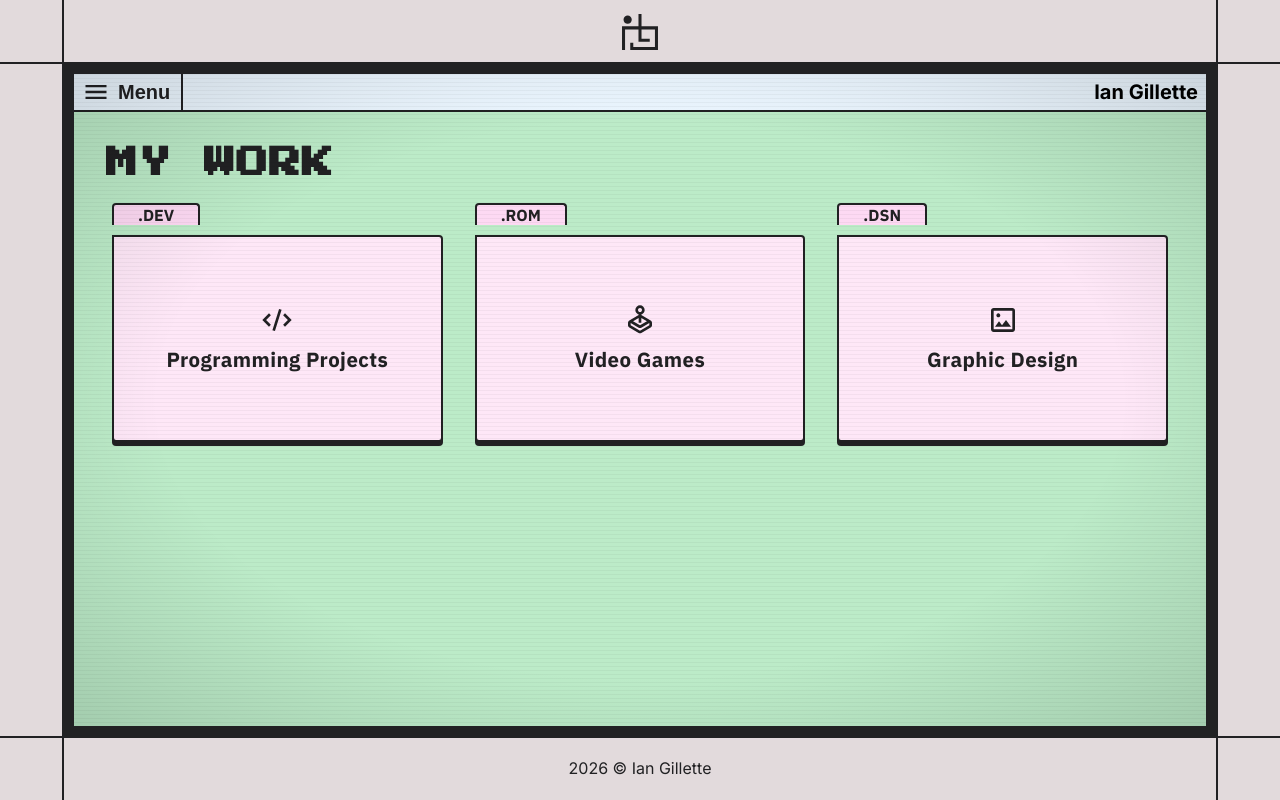
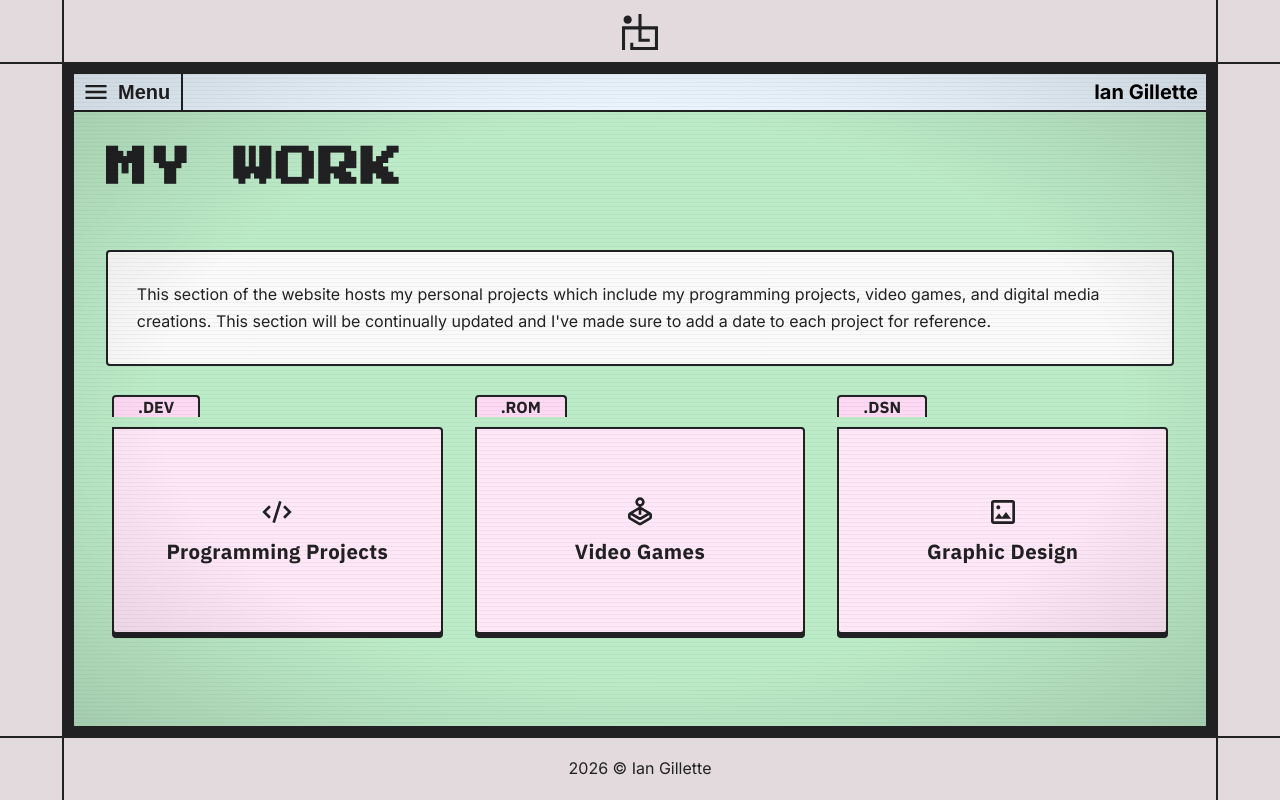
Before and after one commit to MelonEncoder/personal-website, a SvelteKit app: page /work in a window 1280 px wide. Built offline with nearby package versions, Linux system fonts and the light colour scheme.

Commit message:
v0.3 - finalized technical writing content and added components

```diff
--- a/package.json
+++ b/package.json
@@ -1,7 +1,7 @@
 {
 	"name": "personal-website",
 	"private": true,
-	"version": "0.2.1",
+	"version": "0.3.0",
 	"type": "module",
 	"scripts": {
 		"dev": "vite dev",
--- a/src/lib/components/TextButton.svelte
+++ b/src/lib/components/TextButton.svelte
@@ -54,4 +54,10 @@
 		transform: translateY(0);
 		box-shadow: 0 0 0 0 var(--accent);
 	}
+
+	@media (max-width: 760px) {
+		.textButton {
+			width: 100%;
+		}
+	}
 </style>
--- a/src/routes/(app)/+layout.svelte
+++ b/src/routes/(app)/+layout.svelte
@@ -374,8 +374,7 @@
 		display: flex;
 		align-items: center;
 		gap: 0.45rem;
-		padding: 0.4rem 0;
-		padding-left: 0.5rem;
+		padding: 0.5rem 0 0.5rem 0.5rem;
 	}
 
 	.treeIcon {
--- a/src/routes/(app)/+page.svelte
+++ b/src/routes/(app)/+page.svelte
@@ -69,7 +69,7 @@
 		<header class="heroHeader">
 			<img class="monogram" src={monogram} alt="Ian logo" />
 			<div class="headerText">
-				<p class="label">Portfolio Bootloader | v0.2</p>
+				<p class="label">PORTFOLIO BOOTLOADER v0.3</p>
 				<h1 class="title">
 					IAN GILLETTE
 					<span class="cursor" aria-hidden="true">_</span>
@@ -137,6 +137,8 @@
 		border: 2px solid var(--black);
 		border-radius: var(--radius-sm);
 		padding: clamp(1rem, 2.5vw, 1.8rem);
+		width: 100%;
+		box-sizing: border-box;
 	}
 
 	.heroHeader {
@@ -159,7 +161,6 @@
 		font-family: var(--font-mono), monospace;
 		font-size: var(--fs-body);
 		letter-spacing: 0.1em;
-		text-transform: uppercase;
 		color: color-mix(in srgb, var(--black), white 35%);
 	}
 
--- a/src/routes/(app)/work/+page.svelte
+++ b/src/routes/(app)/work/+page.svelte
@@ -5,6 +5,7 @@
 	import imageIcon from "$lib/assets/icons/image.svg";
 	import { goto } from "$app/navigation";
 	import { resolve } from "$app/paths";
+	import Card from "$lib/components/Card.svelte";
 
 	const workRoutes = [
 		{
@@ -32,8 +33,15 @@
 </script>
 
 <div class="content">
-	<div class="workContent">
 	<h1 class="title">MY WORK</h1>
+
+	<Card>
+		<p class="bodyText">
+			This section of the website hosts my personal projects which include my programming
+			projects, video games, and digital media creations. This section will be continually
+			updated and I've made sure to add a date to each project for reference.
+		</p>
+	</Card>
 
 	<ul class="fileGrid" aria-label="Work directory files">
 		{#each workRoutes as route, i (i)}
@@ -51,26 +59,30 @@
 		{/each}
 	</ul>
 </div>
-</div>
 
 <style>
 	.content {
-		color: var(--black);
-	}
-
-	.workContent {
+		display: flex;
+		flex-direction: column;
 		font-family: var(--font-body), sans-serif;
 		color: var(--black);
+		gap: 2rem;
 	}
 
 	.title {
 		font-family: var(--font-title), monospace;
-		font-size: var(--fs-h2);
+		font-size: var(--fs-title);
 		line-height: 1.2;
 		margin: 0;
 		margin-bottom: 1.5rem;
 		text-transform: uppercase;
 		letter-spacing: 0.02em;
+	}
+
+	.bodyText {
+		font-size: var(--fs-body);
+		line-height: 1.7;
+		margin: 0;
 	}
 
 	.fileGrid {
```
Also changed, not shown: src/routes/(app)/technical-writing/job-materials/+page.svelte (+7 -3 lines). Lines whose indentation alone changed are shown as unchanged.
